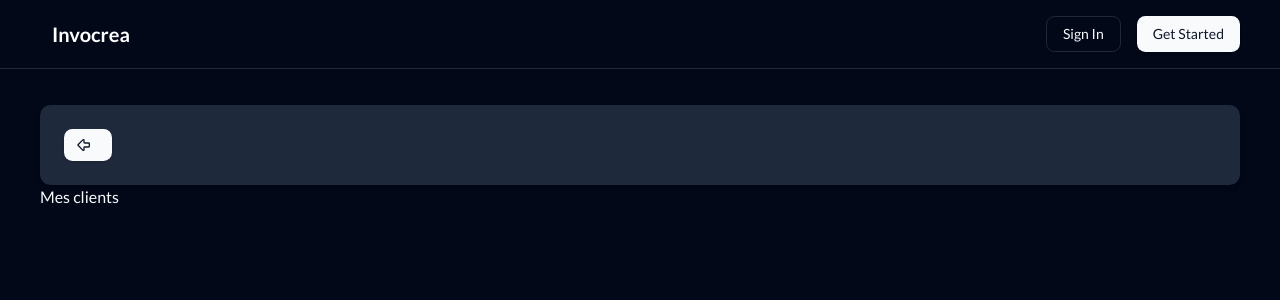
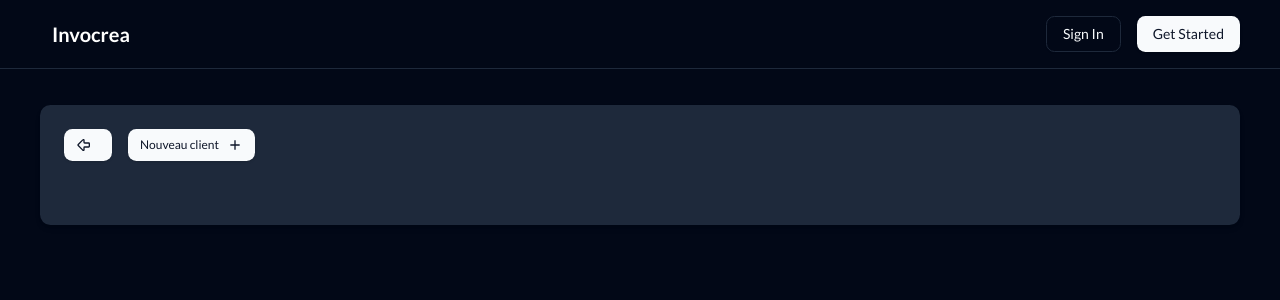
Before and after one commit to NunoFernandesSa/invocrea-app, a Next.js app: page /dashboard/client in a window 1280 px wide. Shown: the top 300 px of the page. Built offline with nearby package versions, Linux system fonts and the light colour scheme; no server answers.

Commit message:
feat: Add NewClientButton component and integrate it into ClientsPage for improved client management

```diff
--- a/src/app/dashboard/client/page.tsx
+++ b/src/app/dashboard/client/page.tsx
@@ -1,15 +1,27 @@
+"use client";
+
 import BackButton from "@/src/components/common/BackButton";
 import Container from "@/src/components/common/Container";
 import Section from "@/src/components/common/Section";
+import NewClientButton from "@/src/components/features/clients/NewClientButton";
 import React from "react";
 
-export default function CleintsPage() {
+export default function ClientsPage() {
+  const [isDialogOpen, setIsDialogOpen] = React.useState(false);
+
   return (
     <Container>
       <Section>
-        <BackButton linkTo="/dashboard" />
+        <div className="w-full mb-10 flex items-center justify-center md:justify-start">
+          <BackButton linkTo="/dashboard" />
+
+          <NewClientButton
+            isOpen={isDialogOpen}
+            setIsOpen={setIsDialogOpen}
+            newClientForm={<></>}
+          />
+        </div>
       </Section>
-      <h1>Mes clients</h1>
     </Container>
   );
 }
--- /dev/null
+++ b/src/components/features/clients/NewClientButton.tsx
@@ -0,0 +1,26 @@
+import React from "react";
+import { Dialog, DialogContent, DialogTrigger } from "../../shadcn/ui/dialog";
+import { Button } from "../../shadcn/ui/button";
+import { NewClientButtonPropsType } from "@/src/types/new-client-button-props-type";
+import { MdAdd } from "react-icons/md";
+import { useRouter } from "next/navigation";
+
+export default function NewClientButton({
+  newClientForm,
+}: NewClientButtonPropsType) {
+  const [isOpen, setIsOpen] = React.useState(false);
+
+  return (
+    <Dialog open={isOpen} onOpenChange={setIsOpen}>
+      <DialogTrigger asChild>
+        <Button variant="default" size={"sm"} className="cursor-pointer">
+          Nouveau client <MdAdd />
+        </Button>
+      </DialogTrigger>
+
+      <DialogContent className="sm:max-w-[425px]">
+        {newClientForm}
+      </DialogContent>
+    </Dialog>
+  );
+}
--- /dev/null
+++ b/src/components/features/invoices/NewInvoiceButton.tsx
@@ -0,0 +1,6 @@
+import React from "react";
+
+// TODO: Implement NewInvoiceButton component here
+export default function NewInvoiceButton() {
+  return <div>NewInvoiceButton</div>;
+}
--- /dev/null
+++ b/src/types/new-client-button-props-type.ts
@@ -0,0 +1,5 @@
+export type NewClientButtonPropsType = {
+  isOpen: boolean;
+  setIsOpen: (open: boolean) => void;
+  newClientForm: React.ReactNode;
+};
```
